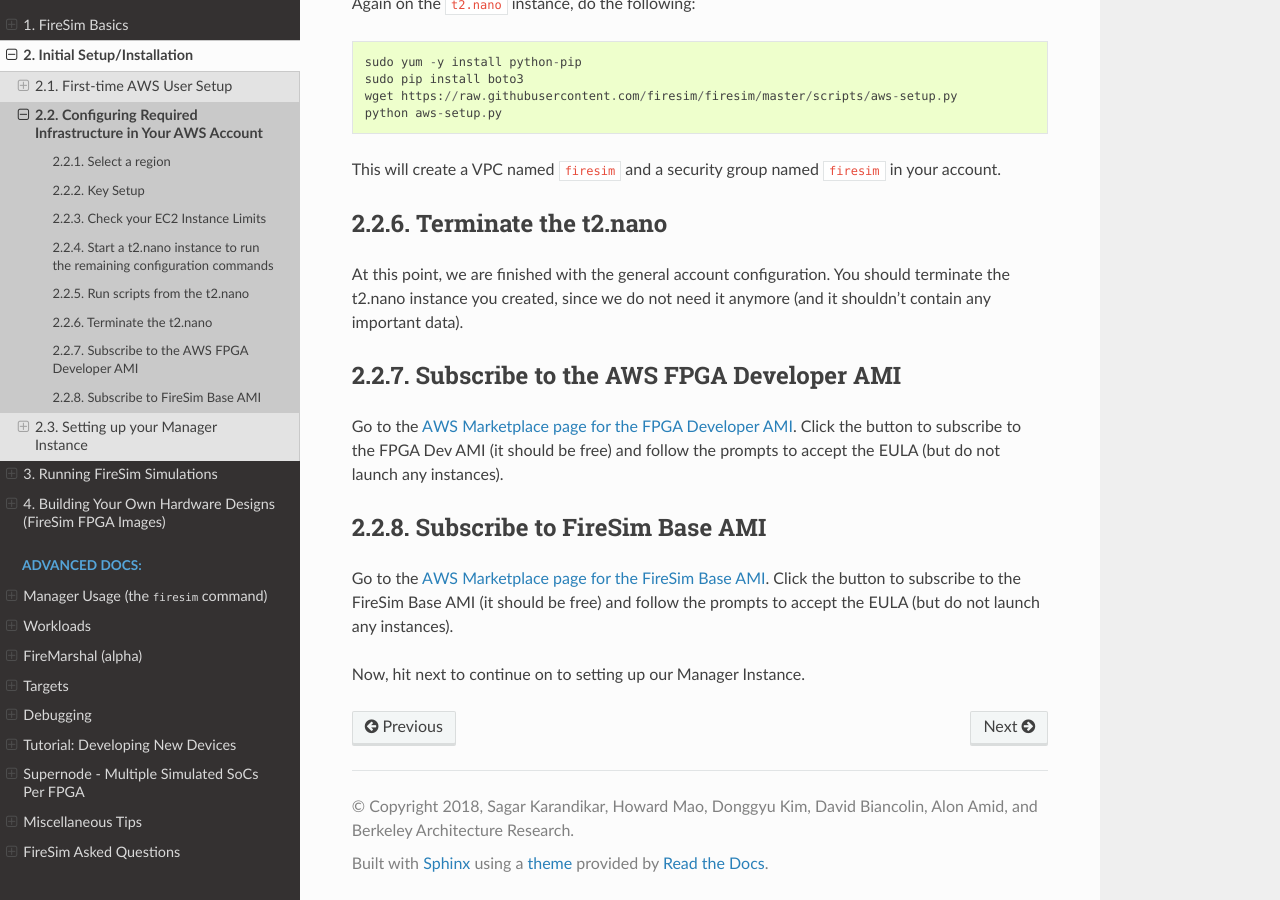
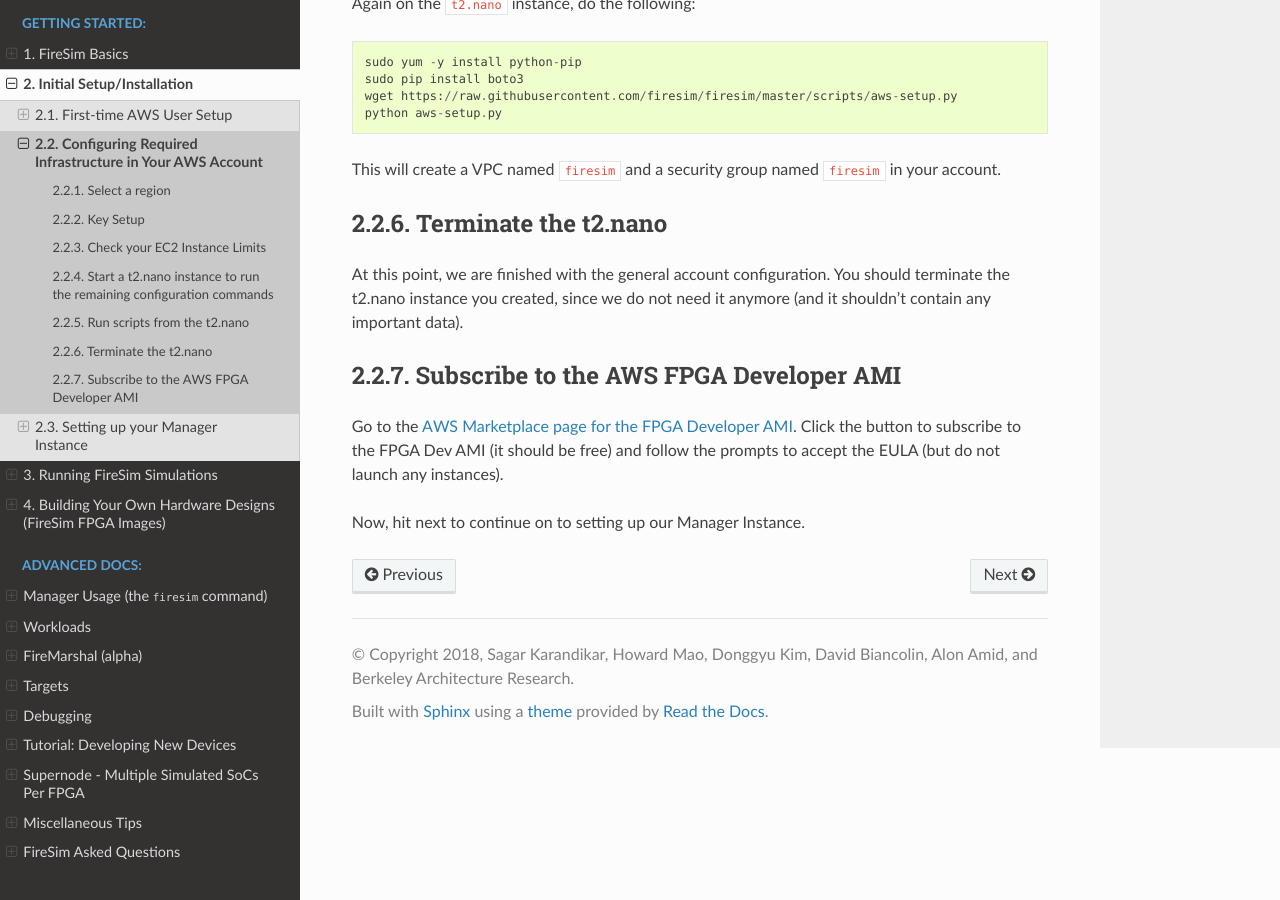
Before and after one commit to firesim/firesim, a Sphinx documentation site: the page built from docs/Initial-Setup/Configuring-Required-Infrastructure-in-Your-AWS-Account.rst, in a window 1280 px wide and 900 px high, scrolled down 2220 px. Built offline with Sphinx 7.4.7 and the Read the Docs theme 2.0.0, drawn with Linux system fonts in a browser that asks for light colours.

Commit message:
Revert FireSim AMI related commits
Revert "separate build and run AMI name"

This reverts commit a4abdface48413c769ed05642aa9717773268753.

Revert "remove markdown comments"

This reverts commit 45a36720f21e8ed706df0a72dfffc198f8b76a43.

Revert "another docs fix"

This reverts commit 3c83d52e2c31c4a58907fc5731dfad6061719327.

Revert "more AMI changes"

This reverts commit 6f2448116ceaf5835353f75de61dc41c022bcdb7.

Revert "docs for AMI"

This reverts commit d3a9d88186006a4deafde3bcb0527771ccae2dc3.

```diff
--- a/docs/Advanced-Usage/Manager/Manager-Tasks.rst
+++ b/docs/Advanced-Usage/Manager/Manager-Tasks.rst
@@ -43,7 +43,7 @@
 
 4. [Locally] Emit Verilog to run through the AWS FPGA Flow
 
-5. Launch an FireSim Base AMI build instance for each configuration you want built.
+5. Launch an FPGA Dev AMI build instance for each configuration you want built.
 
 6. [Local/Remote] Prep build instances, copy generated verilog for hardware configuration to build instance.
 
--- a/docs/Advanced-Usage/Miscellaneous-Tips.rst
+++ b/docs/Advanced-Usage/Miscellaneous-Tips.rst
@@ -13,7 +13,7 @@
 To do so, click the gear in the top right of the AWS management console. From
 there, you should see a checkbox for ``fsimcluster``. Enable it to see the column.
 
-FPGA Dev AMI / FireSim Base AMI Remote Desktop Setup
+FPGA Dev AMI Remote Desktop Setup
 -----------------------------------
 
 To Remote Desktop into your manager instance, you must do the following:
--- a/docs/Initial-Setup/Configuring-Required-Infrastructure-in-Your-AWS-Account.rst
+++ b/docs/Initial-Setup/Configuring-Required-Infrastructure-in-Your-AWS-Account.rst
@@ -139,12 +139,4 @@
 button to subscribe to the FPGA Dev AMI (it should be free) and follow
 the prompts to accept the EULA (but do not launch any instances).
 
-Subscribe to FireSim Base AMI
-~~~~~~~~~~~~~~~~~~~~~~~~~~~~~~~~~~~~~~~~
-Go to the `AWS Marketplace page for the FireSim Base
-AMI <https://aws.amazon.com/marketplace/pp/B07RP9L1R5>`__. Click the
-button to subscribe to the FireSim Base AMI (it should be free) and follow
-the prompts to accept the EULA (but do not launch any instances).
-
-
 Now, hit next to continue on to setting up our Manager Instance.
```
Also changed, not shown: docs/Initial-Setup/Setting-up-your-Manager-Instance.rst (+31 -8 lines), 1 other file.
